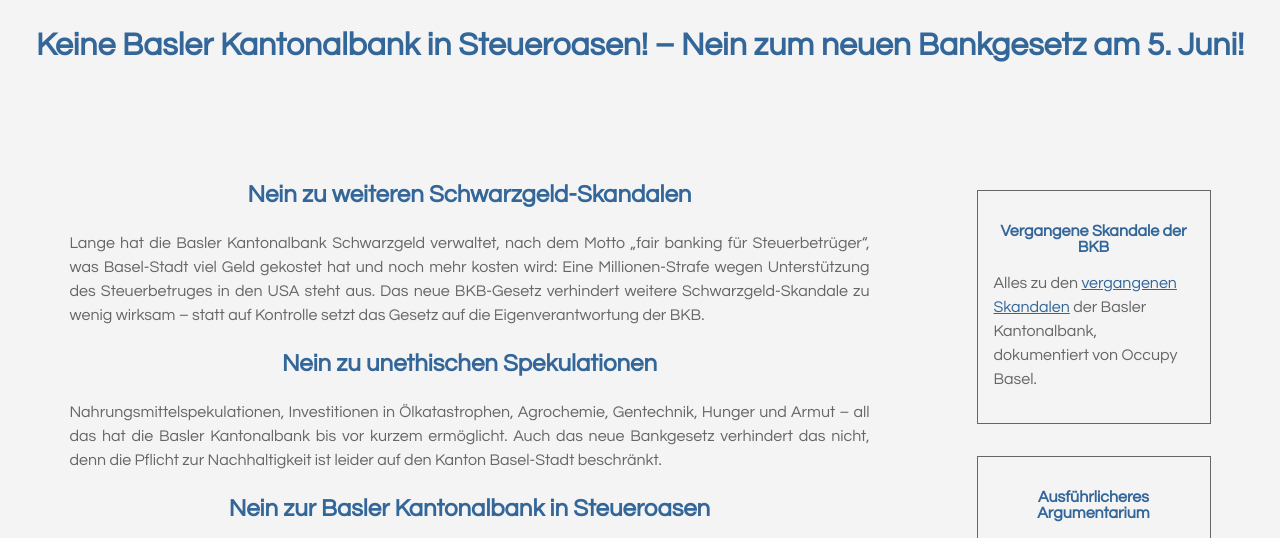
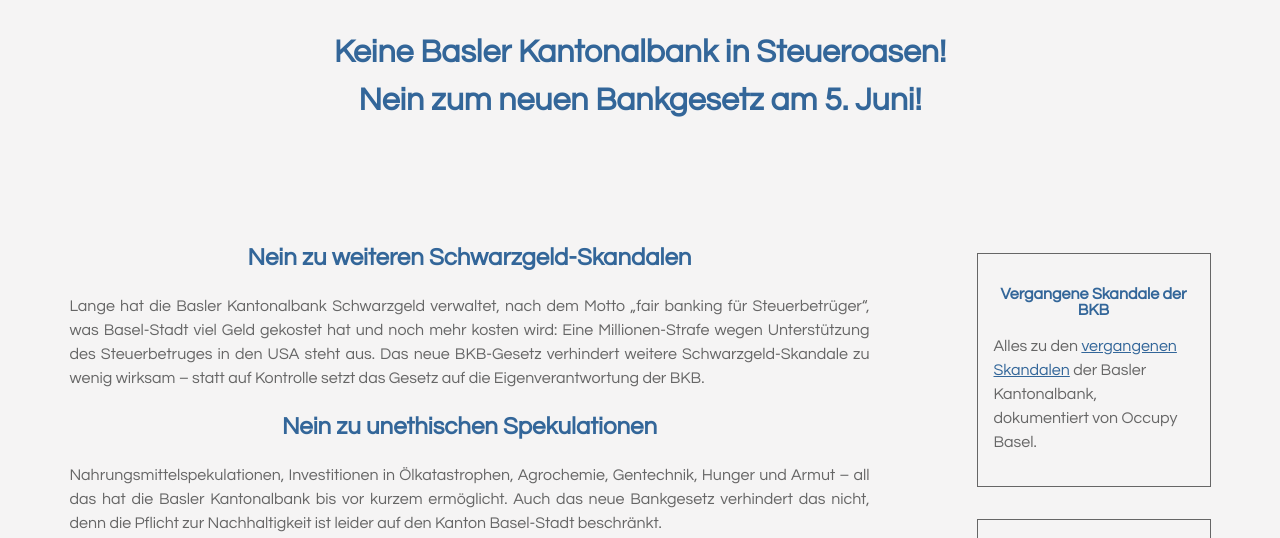
Before and after one commit to PiratenparteiBeiderBasel/bkb-skandal.ch, a plain HTML site: page index.html in a window 1280 px wide. Shown: the part 235-773 px from the top of the page. Drawn offline with Linux system fonts and the light colour scheme.

Commit message:
adjust header linebreak and line-height

```diff
--- a/css/style.css
+++ b/css/style.css
@@ -33,6 +33,7 @@ h1, h2, h3 {
 h1 {
 	font-size: 2rem;
 	font-weight: bold;
+	line-height: 1.5em;
 }
 h2 {
 	font-size: 1.5rem;
--- a/index.html
+++ b/index.html
@@ -12,7 +12,7 @@
 	<body>
 		<header>
 			<img class="logo" src="images/bkb-skandal.svg" alt="BKB Logo in einer Hängematte zwischen zwei Palmen.">
-			<h1>Keine Basler Kantonalbank in Steueroasen! – Nein zum neuen Bankgesetz am 5. Juni!</h1>
+			<h1>Keine Basler Kantonalbank in Steueroasen!<br>Nein zum neuen Bankgesetz am 5. Juni!</h1>
 		</header>
 		<main class="flex">
 			<article>
```
